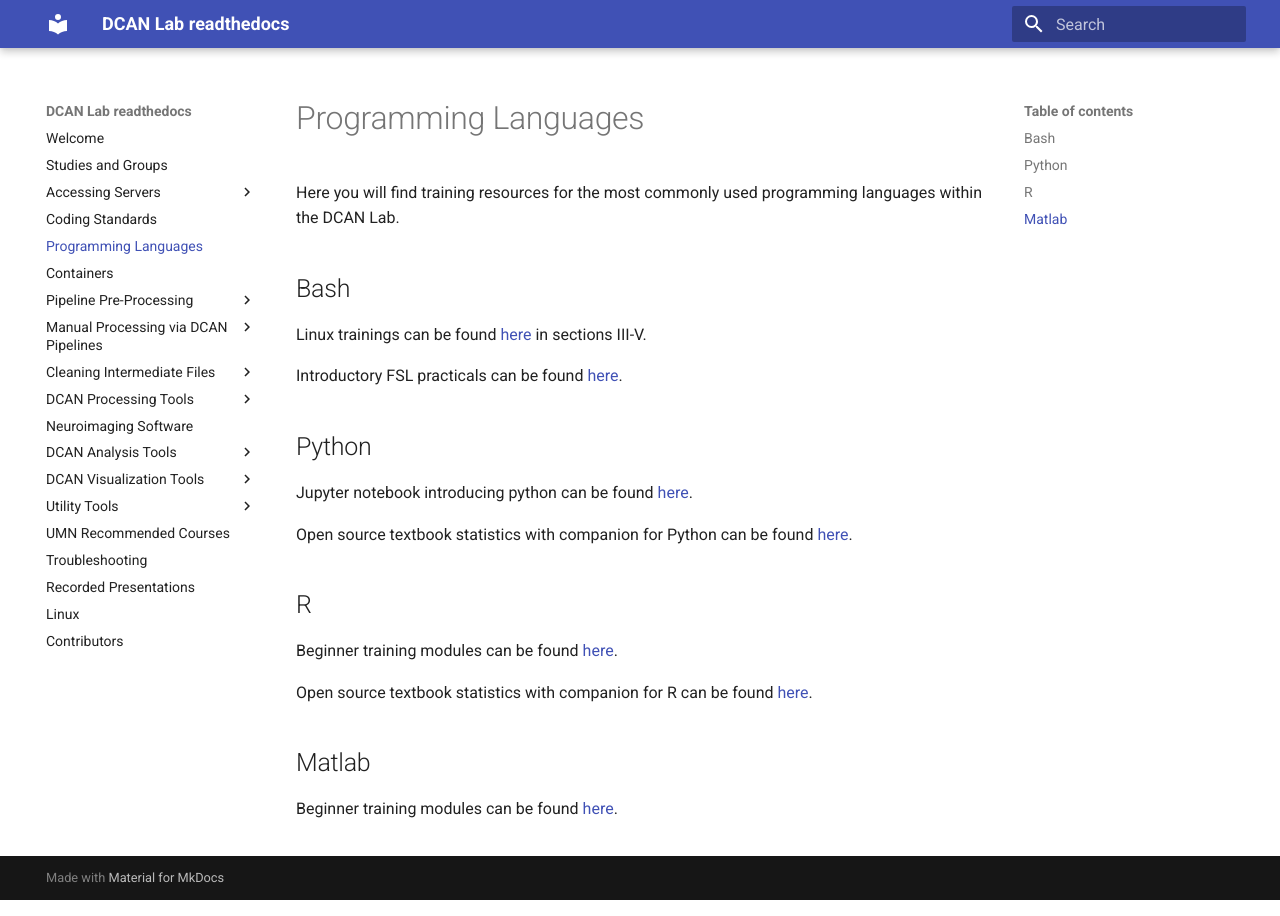
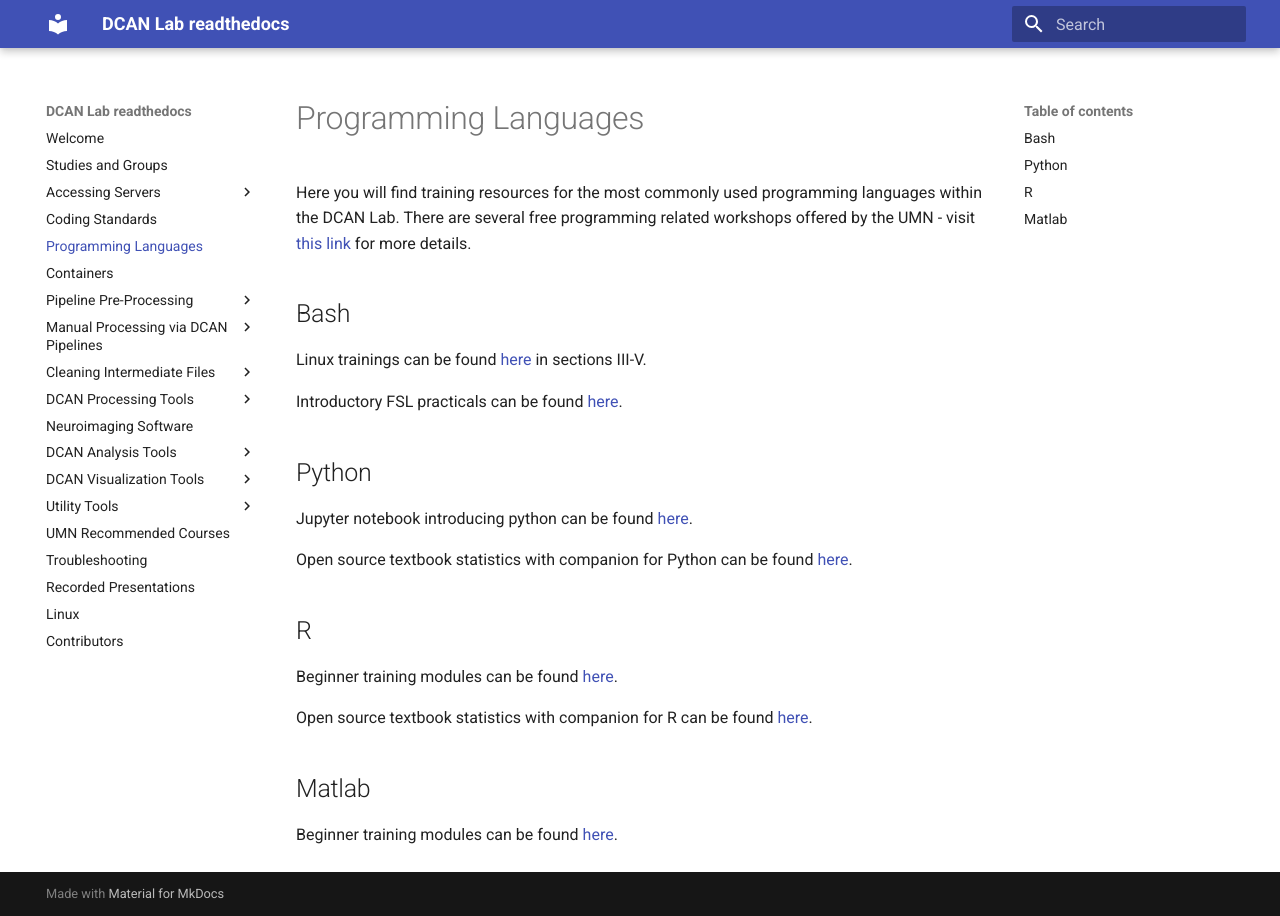
Before and after one commit to DCAN-Labs/dcan_rtd, an MkDocs documentation site: the page built from docs/lang.md, in a window 1280 px wide. Built offline with MkDocs 1.6.1 and Material for MkDocs 9.7.7, drawn with Linux system fonts in a browser that asks for light colours.

Commit message:
latis link added

```diff
--- a/docs/lang.md
+++ b/docs/lang.md
@@ -1,6 +1,6 @@
 # Programming Languages
 
-Here you will find training resources for the most commonly used programming languages within the DCAN Lab.
+Here you will find training resources for the most commonly used programming languages within the DCAN Lab. There are several free programming related workshops offered by the UMN - visit [this link](https://latisresearch.umn.edu/workshops) for more details.
 
 ## Bash
 
```
Also changed, not shown: docs/access/msi.md (line endings or trailing spaces).
